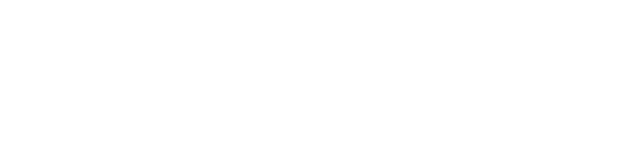
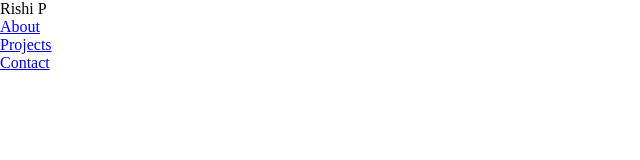
Before and after one commit to riship-dev/Portfolio, a plain HTML site: page index.html in a window 1280 px wide. Shown: the whole page, without its empty margins (0-640 px from the left). Drawn offline with Linux system fonts and the light colour scheme.

Commit message:
Added desktop nav bar

```diff
--- a/index.html
+++ b/index.html
@@ -6,5 +6,15 @@
         <title>Rishi's Portfolio</title>
     </head>
     <body>
+        <nav id="desktop-nav">
+            <div class="logo">Rishi P</div>
+            <div>
+                <ul class="nav-links">
+                    <li><a href="#about">About</a></li>
+                    <li><a href="#projects">Projects</a></li>
+                    <li><a href="#contact">Contact</a></li>
+                </ul>
+            </div>
+        </nav>
     </body>
 </html>
```
